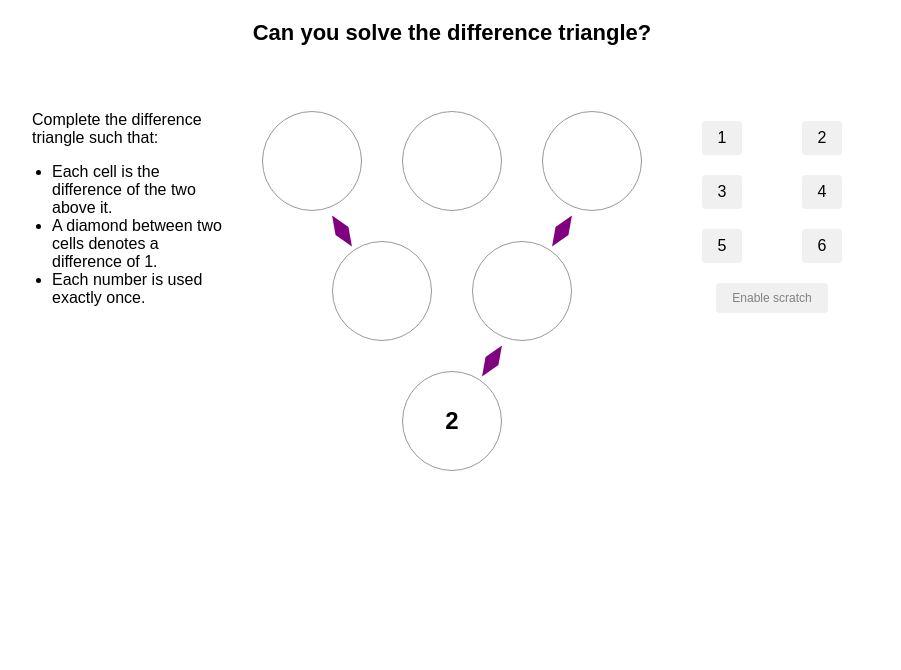
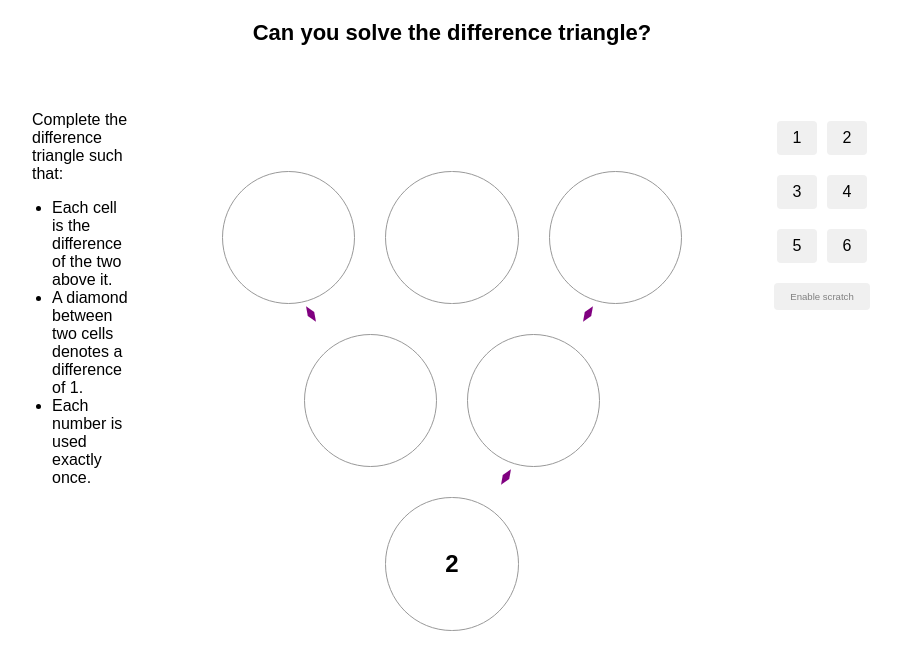
Before and after one commit to diva-harsoor/difference-triangles, a React (Create React App) app: page / in a window 1280 px wide. Shown: the top 670 px of the page, without its empty margins (188-1089 px from the left). Built offline with nearby package versions, Linux system fonts and the light colour scheme.

Commit message:
Made game elements scale to fit game container as levels increase

```diff
--- a/src/App.js
+++ b/src/App.js
@@ -2,7 +2,7 @@ import { useState, useEffect } from 'react';
 
 // Circle with arrows
 // Arrows are right-to-left, top-to-bottom
-function Cell({ index, value, arrows, rowEnd, onClick }) {
+function Cell({ index, value, arrows, rowEnd, onClick, style }) {
   const sideClassName = `rhombus center ${arrows && arrows.includes(0) ? 'purple' : ''}`;
 
   const belowClassName = `rhombus ${
@@ -14,7 +14,7 @@ function Cell({ index, value, arrows, rowEnd, onClick }) {
   return (
     <div key={index} className="cell-container">
       <div className="cell-row">
-        <button className={buttonClassName} onClick={() => onClick(index)}>
+        <button className={buttonClassName} onClick={() => onClick(index)} style={style}>
           {value}
         </button>
         {!rowEnd && <div className={sideClassName}></div>}
@@ -31,6 +31,15 @@ function Number({ index, value, onClick }) {
 }
 
 function Board({numRows, cells, clueCells, cellArrows, selectedNumber, scratchArrays, scratch, onPlay}) {
+
+  const circleSize = `${400 / numRows}px`;
+  const fontSize = `${24 * (3 / numRows)}px`; // Adjust the multiplier as needed
+  const circleStyle = {
+    width: circleSize,
+    height: circleSize,
+    fontSize: fontSize,
+  };
+
   function handleCellClick(i) {
     let tempCells = cells.slice();
     let tempSelectedNumber = selectedNumber;
@@ -78,6 +87,7 @@ function Board({numRows, cells, clueCells, cellArrows, selectedNumber, scratchAr
             rowEnd={col_i == 0}
             scratch={scratch}
             onClick={handleEachCellClick(cell_index)}
+            style={circleStyle}
           />
         );
       }
@@ -94,11 +104,11 @@ function Board({numRows, cells, clueCells, cellArrows, selectedNumber, scratchAr
 
 
   return (
-    <>
+    <div className="board-container">
       {renderCells()}
-    </>
+    </div>
   );
-}
+  }
 
 function checkSuccess(cells, n_rows) {
   let cells_freq = Array(cells.length).fill(0);
--- a/src/styles.css
+++ b/src/styles.css
@@ -57,48 +57,20 @@
   }
 
   .circle {
-    height: 100px;
-    width: 100px;
     background-color: #fff;
     border-radius: 50%;
-    font-size: 24px;
     font-weight: bold;
     border: 1px solid #999;
   }
 
-  .square {
-    background: #fff;
-    border: 1px solid #999;
-    float: left;
-    font-size: 24px;
-    font-weight: bold;
-    line-height: 34px;
-    height: 34px;
-    margin-right: -1px;
-    margin-top: -1px;
-    padding: 0;
-    text-align: center;
-    width: 34px;
-  }
-
-  .coldot {
-    margin-top: 12px;
-    margin-bottom: 12px;
-    width: 10px;
-    height: 10px;
-    background-color: purple;
-    border-radius: 50%;
-    display: inline-block;
-  }
-
-  .rowdot {
-    margin-left: 12px;
-    margin-right: 12px;
-    width: 10px;
-    height: 10px;
-    background-color: purple;
-    border-radius: 50%;
-    display: inline-block;
+  .board-container {
+    display: flex;
+    flex-direction: column;
+    justify-content: center;
+    align-items: center;
+    width: 600px; /* Adjust the width as needed */
+    height: 600px; /* Adjust the height as needed */
+    margin: 0 auto;
   }
 
   .board-row {
@@ -121,6 +93,7 @@
     display: flex;
     flex-direction: column;
     align-items: center;
+    margin: 5px; /* Adjust the margin as needed */
   }
 
   .cell-row {
@@ -133,9 +106,10 @@
   }
 
   .rhombus {
-    margin: 10px 10px 0px 10px;
-    width: 20px;
-    height: 20px;
+    margin: 5px; /* Adjust the margin as needed */
+    width: 10px; /* Adjust the width as needed */
+    height: 10px; /* Adjust the height as needed */
+    transform: scale(0.8); /* Adjust the scale factor as needed */
   }
 
   .tilt-right {
@@ -159,7 +133,7 @@
     display: block;
     margin: 10px auto;
     padding: 8px 16px;
-    font-size: 16px;
+    font-size: 1em; /* Adjust the font size as needed */
     background-color: #f0f0f0;
     border: none;
     border-radius: 4px;
@@ -193,5 +167,5 @@
 
   .scratch {
     color: gray;
-    font-size: 12px;
+    font-size: 0.6em; /* Adjust the font size as needed */
   }
```
